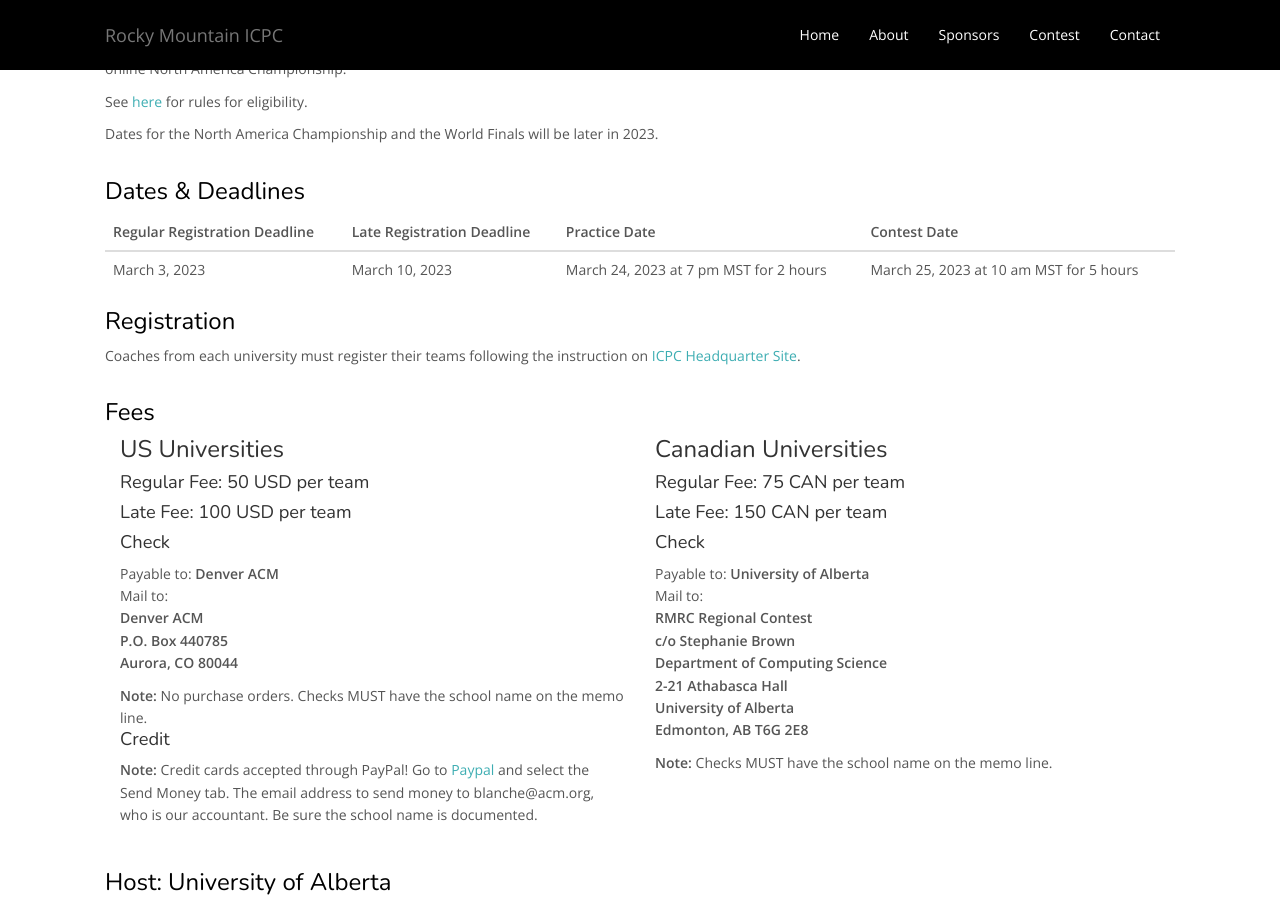
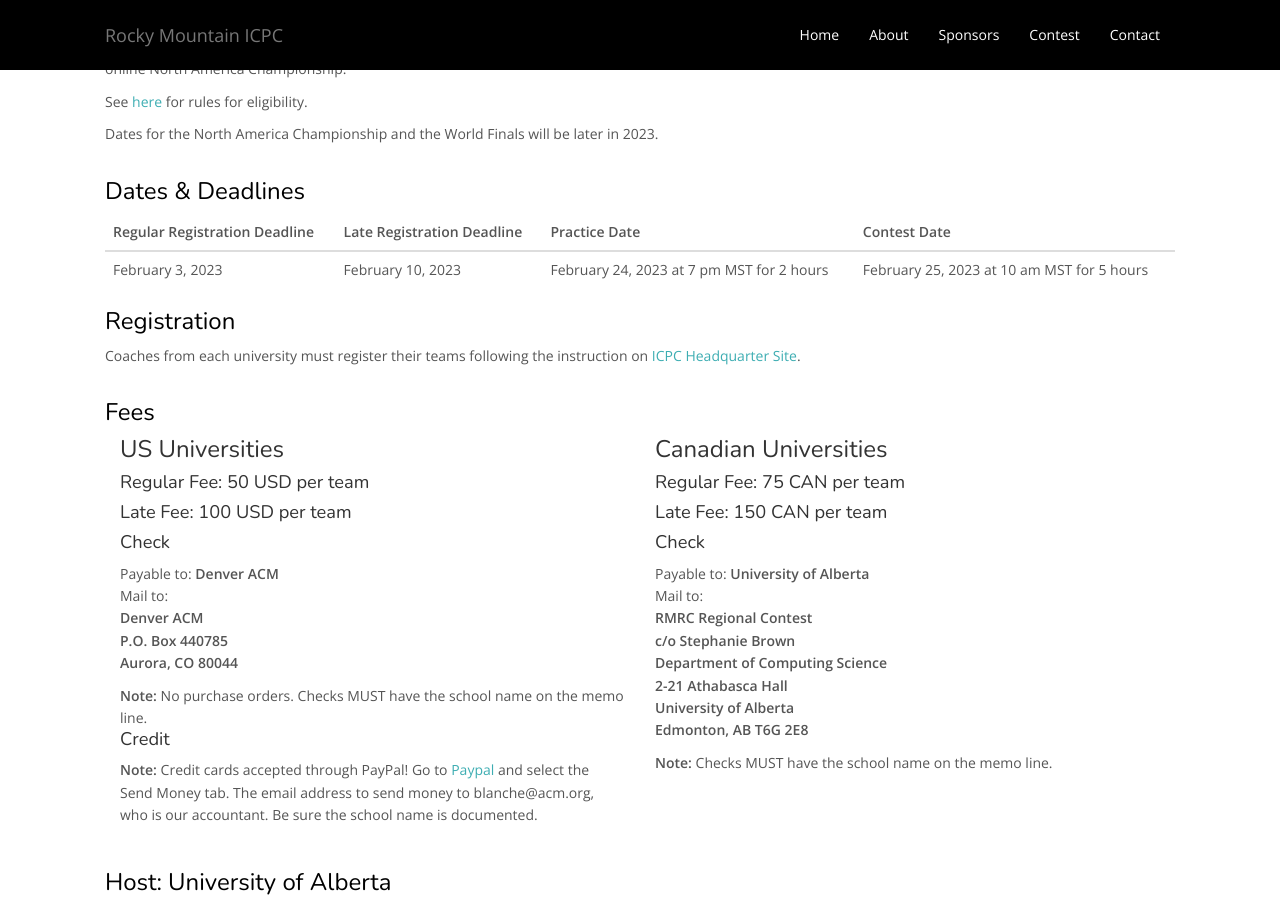
Before and after one commit to icpc/na-rocky-mountain-web, a Jekyll site: the page built from docs/index.html, in a window 1280 px wide and 900 px high, scrolled down 1886 px. Built offline with Jekyll 4.4.1, drawn with Linux system fonts in a browser that asks for light colours; nearby versions of some CDN libraries; some of the changed text lies outside the part shown.

Commit message:
february!

```diff
--- a/docs/_data/contest.yml
+++ b/docs/_data/contest.yml
@@ -2,11 +2,11 @@
 year: 2023-2024 # contest year
 
 date:
-    regular: March 3, 2023 # regular registration deadline
-    late: March 10, 2023 # late registration deadline
-    practice: March 24, 2023 at 7 pm MST for 2 hours
-    contest: March 25, 2023 at 10 am MST for 5 hours
-    utc: 2023-03-25T16:00:00.000Z
+    regular: February 3, 2023 # regular registration deadline
+    late: February 10, 2023 # late registration deadline
+    practice: February 24, 2023 at 7 pm MST for 2 hours
+    contest: February 25, 2023 at 10 am MST for 5 hours
+    utc: 2023-02-25T16:00:00.000Z
 
 # registration fees for different countries participating in the region
 # registration fees for different countries participating in the region
--- a/docs/_data/main.yml
+++ b/docs/_data/main.yml
@@ -12,7 +12,7 @@ banner:
   title: Rocky Mountain Regional Contest (RMC)
   title2: A North American Regional
   description: International Collegiate Programming Contest (ICPC)
-  contest_date: March 25, 2025
+  contest_date: February 25, 2025
 
 
 # Contact form
```
